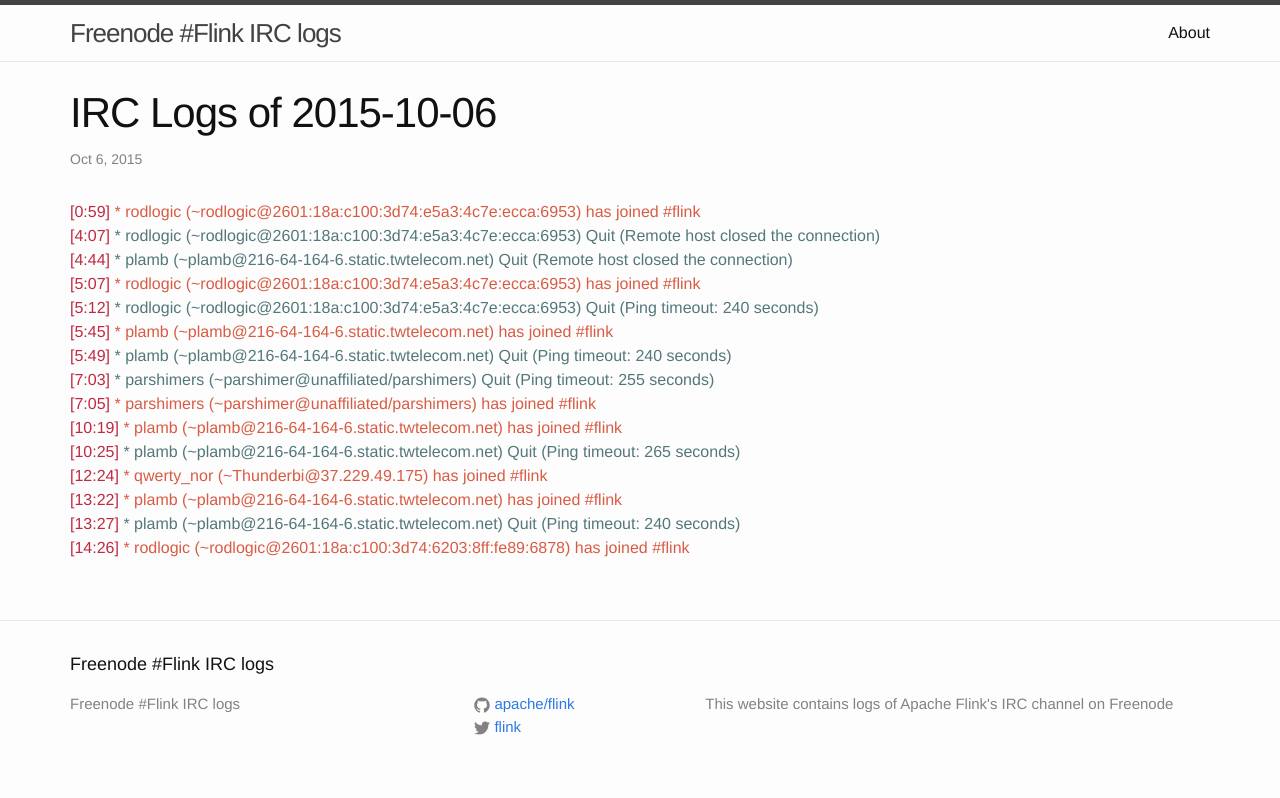
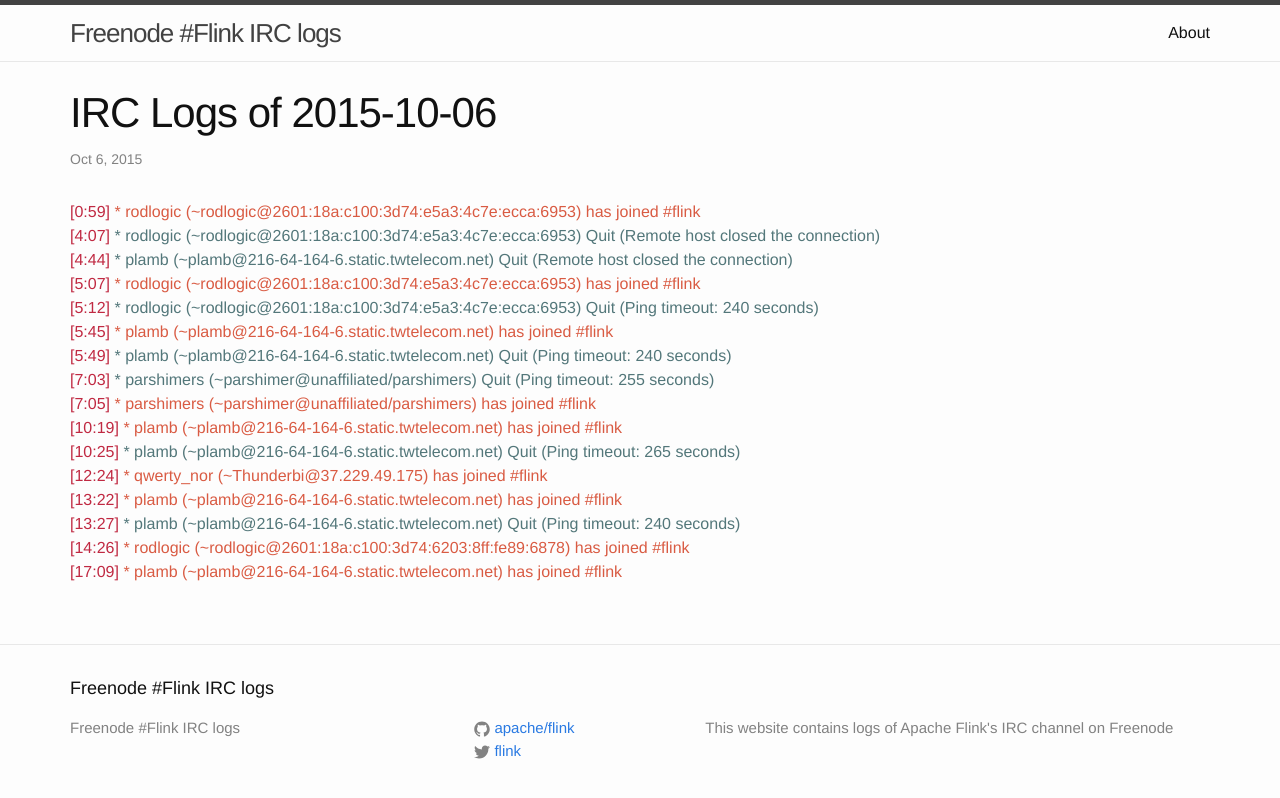
Before and after one commit to flink-irc-logs/flink-irc-logs.github.io, a Jekyll site: the page built from _posts/2015-10-06-logs.markdown, in a window 1280 px wide. Shown: the top 798 px of the page. Built offline with Jekyll 4.4.1, drawn with Linux system fonts in a browser that asks for light colours.

Commit message:
Update of the logs on Tue Oct  6 17:23:56 CEST 2015

```diff
--- a/_posts/2015-10-06-logs.markdown
+++ b/_posts/2015-10-06-logs.markdown
@@ -19,3 +19,4 @@
 <span class="irc-date">[13:22]</span> <span class="irc-green">* plamb (~plamb@216-64-164-6.static.twtelecom.net) has joined #flink</span><br />
 <span class="irc-date">[13:27]</span> <span class="irc-navy">* plamb (~plamb@216-64-164-6.static.twtelecom.net) Quit (Ping timeout: 240 seconds)</span><br />
 <span class="irc-date">[14:26]</span> <span class="irc-green">* rodlogic (~rodlogic@2601:18a:c100:3d74:6203:8ff:fe89:6878) has joined #flink</span><br />
+<span class="irc-date">[17:09]</span> <span class="irc-green">* plamb (~plamb@216-64-164-6.static.twtelecom.net) has joined #flink</span><br />
```
